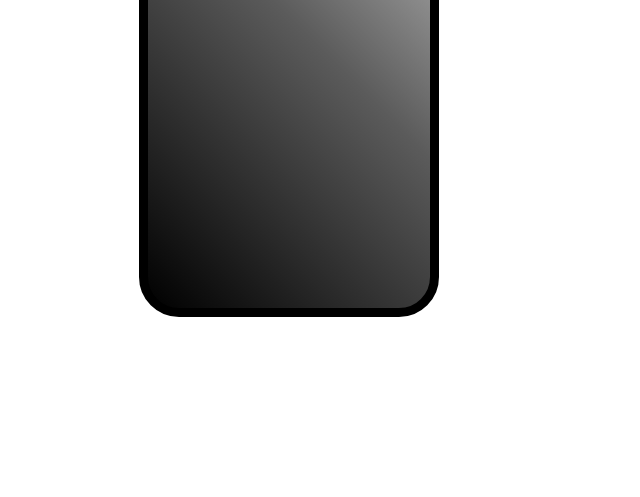
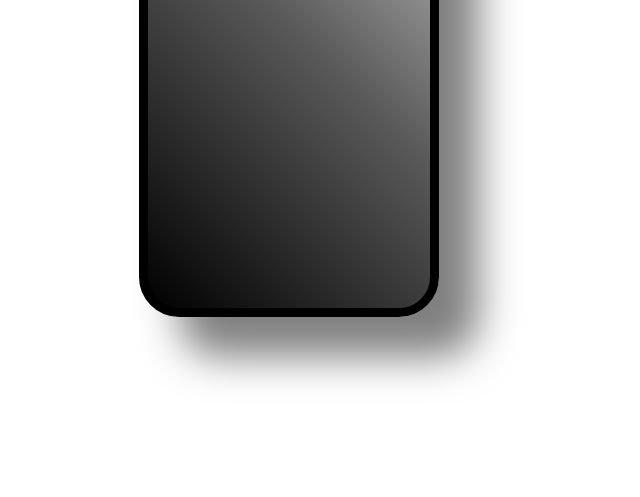
Before and after one commit to alftunner/testhtml, a plain HTML site: page index.html in a window 1280 px wide. Shown: the part 303-800 px from the top of the page, without its empty margins (341-981 px from the left). Drawn offline with Linux system fonts and the light colour scheme.

Commit message:
one more version

```diff
--- a/style.css
+++ b/style.css
@@ -14,6 +14,7 @@
     backface-visibility: hidden;
     perspective: 1000px;
     transform: translateZ(0);
+    box-shadow: 40px 40px 40px rgba(0,0,0,0.5);
 }
 .back {
     -webkit-transform: rotateY(-180deg);
```
